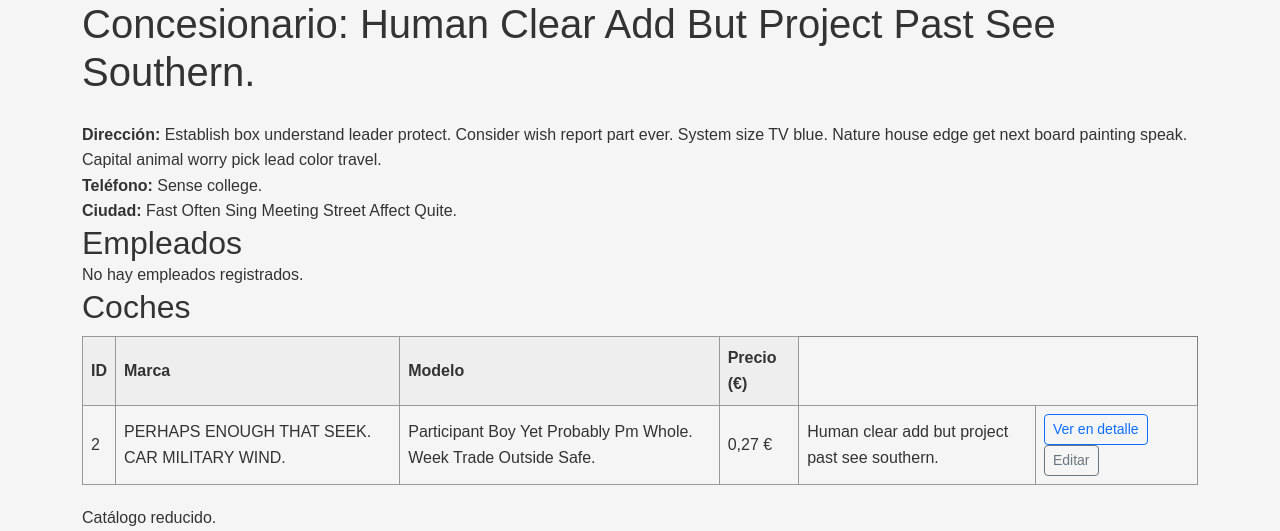
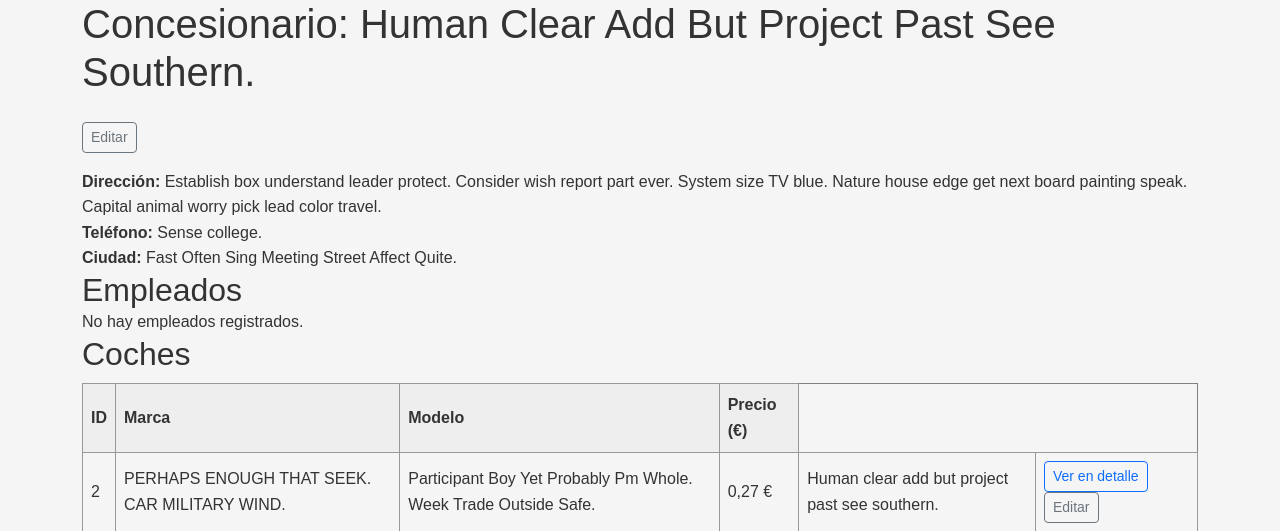
Before and after one commit to JoseMi-1222/Concesionario_AlphaAutos, a Django app: page /concesionario/1/detalle/ in a window 1280 px wide. Shown: the part 70-601 px from the top of the page. Run offline with Django 5.2, Linux system fonts and the light colour scheme; data comes from the database, SQL or seed files in the repository; parts of the project's set-up code (start-up, migrations or seed data) failed here and were passed over; some libraries are stand-ins or nearby versions.

Commit message:
Add edit button to concesionario detail view for easier access to editing

```diff
--- a/AlphaAutos/templates/concesionario/concesionario_detail.html
+++ b/AlphaAutos/templates/concesionario/concesionario_detail.html
@@ -7,6 +7,9 @@
 {% endblock %}
 
 {% block content %}
+<div class="mb-3">
+    <a class="btn btn-sm btn-outline-secondary" href="{% url 'AlphaAutos:editar_concesionario' concesionario.id %}">Editar</a>
+</div>
 <p><strong>Dirección:</strong> {{ concesionario.direccion }}</p>
 <p><strong>Teléfono:</strong> {{ concesionario.telefono }}</p>
 <p><strong>Ciudad:</strong> {{ concesionario.ciudad|title }}</p>
```
